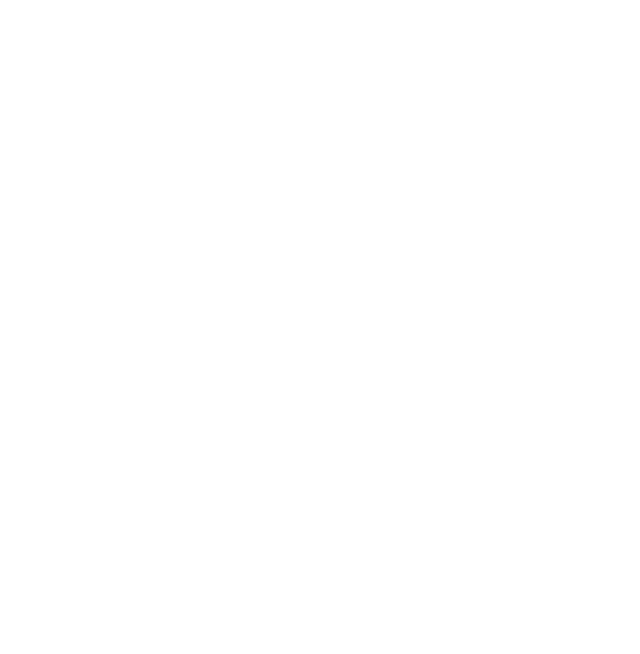
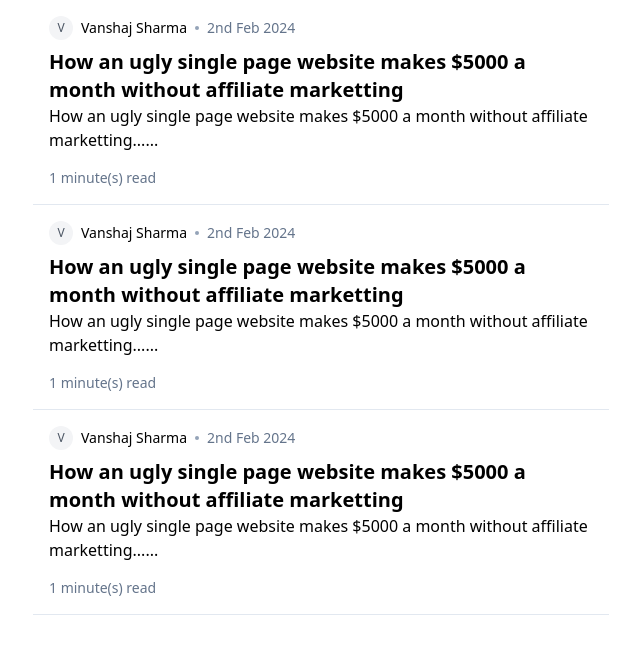
Before and after one commit to vanshaj-sharma/medium-blog, a React (Vite) app in the folder frontend/: page /blogs in a window 1280 px wide. Before the commit this address had no page. Shown: the top 654 px of the page, without its empty margins (319-959 px from the left). Built offline with nearby package versions, Linux system fonts and the light colour scheme.

Commit message:
added blogcard

```diff
--- a/frontend/src/App.tsx
+++ b/frontend/src/App.tsx
@@ -2,6 +2,7 @@
 import { Signup } from "./pages/Signup";
 import { Signin } from "./pages/Signin";
 import { Blog } from "./pages/Blog";
+import { Blogs } from "./pages/Blogs";
 import "./App.css";
 
 function App() {
@@ -12,6 +13,7 @@
           <Route path="/signup" element={<Signup />} />
           <Route path="/signin" element={<Signin />} />
           <Route path="/blog/:id" element={<Blog />} />
+          <Route path="/blogs" element={<Blogs />} />
         </Routes>
       </BrowserRouter>
     </>
--- /dev/null
+++ b/frontend/src/components/BlogCard.tsx
@@ -0,0 +1,50 @@
+interface BlogCardProps {
+  authorName: string;
+  title: string;
+  content: string;
+  publishedDate: string;
+}
+
+export const BlogCard = ({
+  authorName,
+  title,
+  content,
+  publishedDate,
+}: BlogCardProps) => {
+  return (
+    <div className="p-4 border-b border-slate-200 pb-4">
+      <div className="flex">
+        <Avatar name={authorName} />
+
+        <div className="font-extralight pl-2 flex justify-center flex-col text-sm">
+          {authorName}
+        </div>
+        <div className=" flex justify-center flex-col pl-2  text-sm">
+          <Circle />
+        </div>
+        <div className="pl-2 font-extralight text-slate-500 text-sm flex justify-center flex-col ">
+          {publishedDate}
+        </div>
+      </div>
+      <div className="text-xl font-semibold pt-2">{title}</div>
+      <div className="text-md font-thin">
+        {content.slice(0, 100) + "......"}
+      </div>
+      <div className="text-slate-500 text-sm font-thin pt-4">{`${Math.ceil(
+        content.length / 100
+      )} minute(s) read`}</div>
+    </div>
+  );
+};
+
+function Circle() {
+  return <div className="h-1 w-1 rounded-full bg-slate-400"></div>;
+}
+
+function Avatar({ name }: { name: string }) {
+  return (
+    <div className="relative inline-flex items-center justify-center w-6 h-6 overflow-hidden bg-gray-100 rounded-full">
+      <span className="text-xs font-extralight text-gray-600  ">{name[0]}</span>
+    </div>
+  );
+}
--- /dev/null
+++ b/frontend/src/pages/Blogs.tsx
@@ -0,0 +1,42 @@
+import { BlogCard } from "../components/BlogCard";
+
+export const Blogs = () => {
+  return (
+    <div className="flex justify-center">
+      <div className="max-w-xl">
+        <BlogCard
+          authorName={"Vanshaj Sharma"}
+          title={
+            "How an ugly single page website makes $5000 a month without affiliate marketting"
+          }
+          content={
+            "How an ugly single page website makes $5000 a month without affiliate marketting"
+          }
+          publishedDate={"2nd Feb 2024"}
+        />
+
+        <BlogCard
+          authorName={"Vanshaj Sharma"}
+          title={
+            "How an ugly single page website makes $5000 a month without affiliate marketting"
+          }
+          content={
+            "How an ugly single page website makes $5000 a month without affiliate marketting"
+          }
+          publishedDate={"2nd Feb 2024"}
+        />
+
+        <BlogCard
+          authorName={"Vanshaj Sharma"}
+          title={
+            "How an ugly single page website makes $5000 a month without affiliate marketting"
+          }
+          content={
+            "How an ugly single page website makes $5000 a month without affiliate marketting"
+          }
+          publishedDate={"2nd Feb 2024"}
+        />
+      </div>
+    </div>
+  );
+};
```
